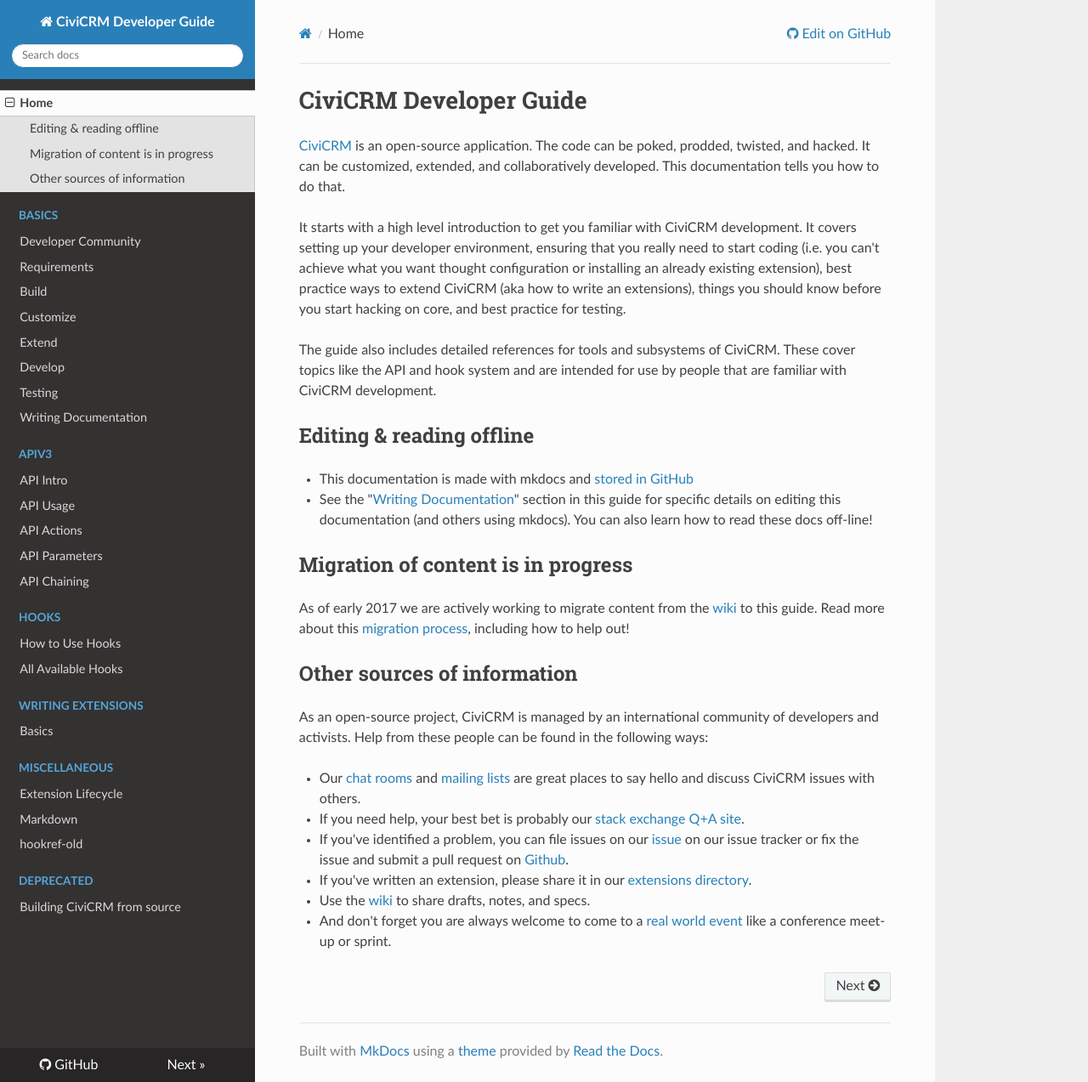
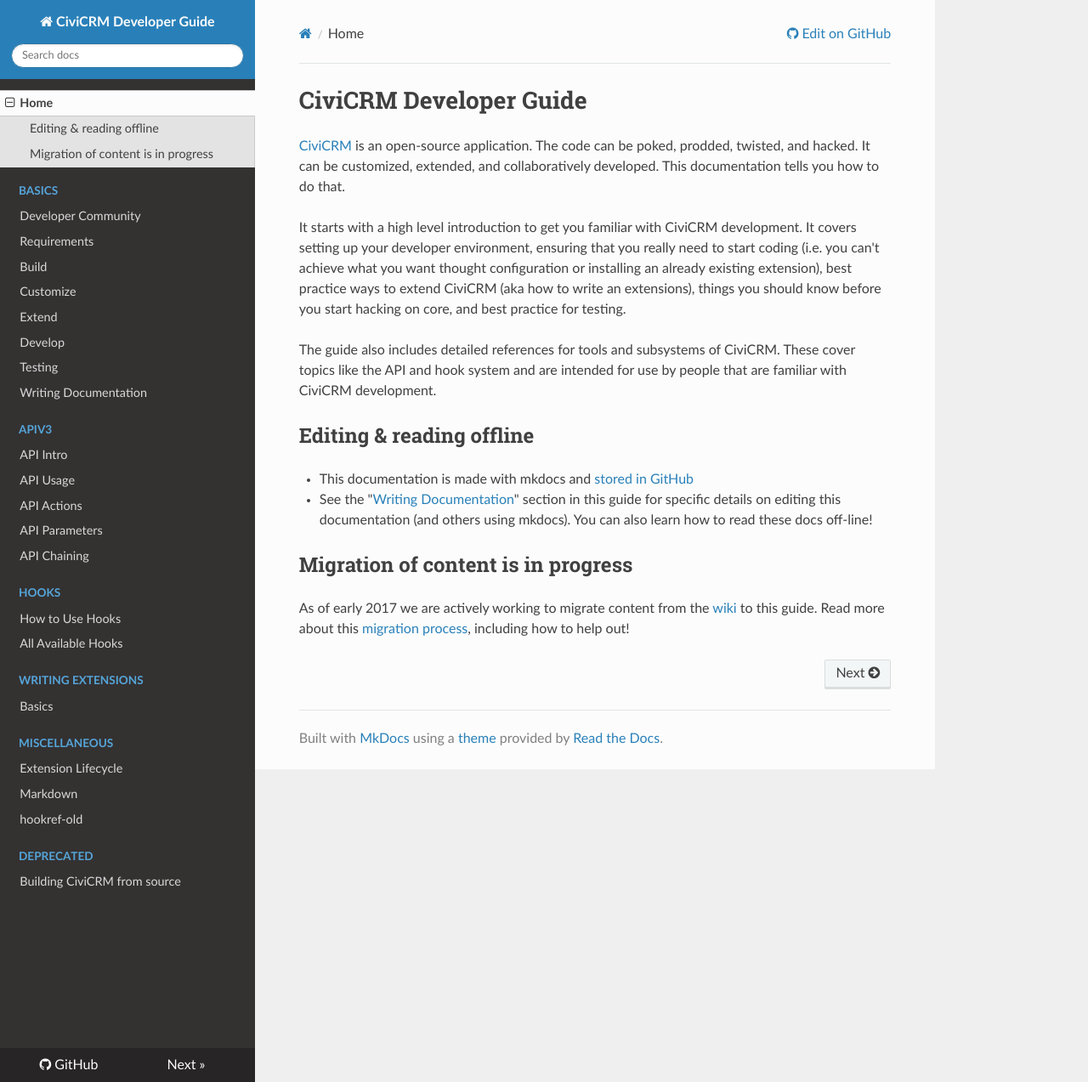
Before and after one commit to civicrm/civicrm-dev-docs, an MkDocs documentation site: the page built from docs/index.md, in a window 1280 px wide and 1273 px high. Shown: the whole window at 85% size. Built offline with MkDocs 1.6.1, drawn with Linux system fonts in a browser that asks for light colours; nearby versions of some CDN libraries; old or Windows-style settings are respelled for this version of MkDocs.

Commit message:
Removing "Other sources of information" section from home page because that content is now in "Developer Community" page

```diff
--- a/docs/index.md
+++ b/docs/index.md
@@ -31,31 +31,3 @@
 
 [wiki]: http://wiki.civicrm.org/confluence/display/CRMDOC/Develop
 [migration]: https://wiki.civicrm.org/confluence/display/CRMDOC/Content+migration+from+wiki+to+Developer+Guide
-
-## Other sources of information
-
-As an open-source project, CiviCRM is managed by an international community of
-developers and activists. Help from these people can be found in the following
-ways:
-
--   Our [chat rooms](https://chat.civicrm.org/) and
-    [mailing lists](http://lists.civicrm.org/lists/info/civicrm-dev) are great
-    places to say hello and discuss CiviCRM issues with others.
-
--   If you need help, your best bet is probably our
-    [stack exchange Q+A site](http://civicrm.stackexchange.com/).
-
--   If you've identified a problem, you can file issues on our
-    [issue](http://issues.civicrm.org/) on our issue tracker or fix the issue
-    and submit a pull request on
-    [Github](https://github.com/civicrm/civicrm-core/).
-
--   If you've written an extension, please share it in our
-    [extensions directory](https://civicrm.org).
-
--   Use the [wiki](http://wiki.civicrm.org/confluence/display/CRM/CiviCRM+Wiki)
-    to share drafts, notes, and specs.
-
--   And don't forget you are always welcome to come to a
-    [real world event](https://civicrm.org/events) like a conference meet-up
-    or sprint.
```
